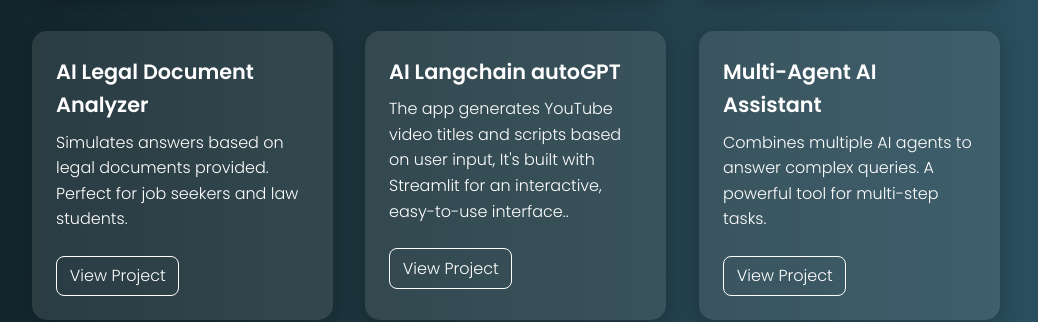
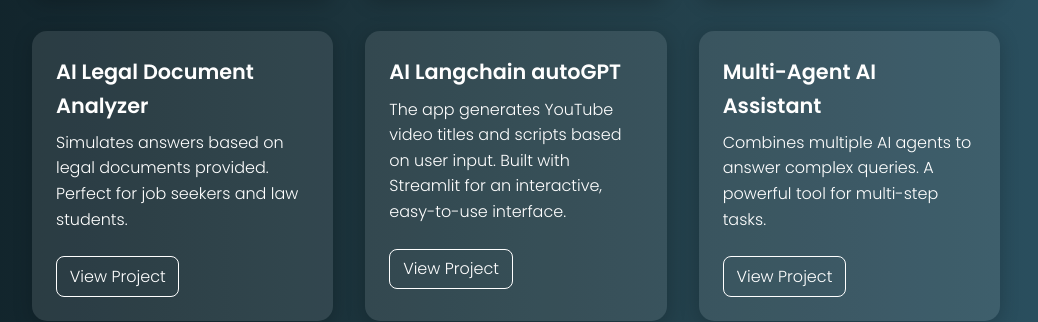
Before and after one commit to Ayesha-te/Ayesha-te.github.io, a plain HTML site: page index.html in a window 1280 px wide. Shown: the part 1247-1569 px from the top of the page, without its empty margins (124-1162 px from the left). Drawn offline with nearby package versions, Linux system fonts and the light colour scheme.

Commit message:
Update index.html

```diff
--- a/index.html
+++ b/index.html
@@ -173,51 +173,61 @@
   <p>Automatically screens and ranks resumes based on job descriptions using OpenAI. Useful for HR and recruiters.</p>
   <a href="https://ai-resume-screener-4guwkuwhezukxr3kfmfzhg.streamlit.app/" target="_blank">View Project</a>
 </div>
+
 <div class="project-card" data-aos="zoom-in">
   <h3>AI Code Review Bot</h3>
   <p>Reviews code and gives suggestions, improvements, and a quality score. Great for developers and code teams.</p>
   <a href="https://ai-code-review-bot-y2sxssxq5epese7wa4hdz2.streamlit.app/" target="_blank">View Project</a>
 </div>
+
 <div class="project-card" data-aos="zoom-in">
   <h3>AI Customer Support Chatbot</h3>
   <p>Smart chatbot that answers customer FAQs and general queries. Helps reduce manual support tasks.</p>
   <a href="https://ai-customer-support-chatbot-zz6ph7hcgshjjhsnjwt3xn.streamlit.app/" target="_blank">View Project</a>
 </div>
+
 <div class="project-card" data-aos="zoom-in">
   <h3>AI Trading Assistant</h3>
   <p>Provides real-time stock market insights and analysis. Useful for traders and finance analysts.</p>
   <a href="https://legaldocanalyzer-jdxrepts3b62mc8wmi7zg4.streamlit.app/" target="_blank">View Project</a>
 </div>
+
 <div class="project-card" data-aos="zoom-in">
   <h3>AI PDF Search Assistant</h3>
   <p>Lets users ask questions from PDFs using LangChain + OpenAI. Saves time reading long documents.</p>
   <a href="https://ai-powered-pdf-search-assistant-mijmxyekxjk3vy2gc34duh.streamlit.app/" target="_blank">View Project</a>
 </div>
+
 <div class="project-card" data-aos="zoom-in">
   <h3>AI Research Assistant</h3>
   <p>Answers research-based queries using Google Search and LLMs. Designed for students and researchers.</p>
   <a href="https://ai-research-assistant-bxpghc3vjtnc7dchtn2sza.streamlit.app/" target="_blank">View Project</a>
 </div>
+
 <div class="project-card" data-aos="zoom-in">
   <h3>AI Legal Document Analyzer</h3>
   <p>Simulates answers based on legal documents provided. Perfect for job seekers and law students.</p>
   <a href="https://legaldocanalyzer-2eqimkptod8qbmppb3hbho.streamlit.app/" target="_blank">View Project</a>
 </div>
+
 <div class="project-card" data-aos="zoom-in">
   <h3>AI Langchain autoGPT</h3>
-        <p>The app generates YouTube video titles and scripts based on user input, It's built with Streamlit for an interactive, easy-to-use interface..</p>
+  <p>The app generates YouTube video titles and scripts based on user input. Built with Streamlit for an interactive, easy-to-use interface.</p>
   <a href="https://langchainautogpt-3ogwsonmuencvwexagdr7x.streamlit.app/" target="_blank">View Project</a>
 </div>
+
 <div class="project-card" data-aos="zoom-in">
   <h3>Multi-Agent AI Assistant</h3>
   <p>Combines multiple AI agents to answer complex queries. A powerful tool for multi-step tasks.</p>
   <a href="https://aiq-asystem-bugtb9xdbb6znvz26v2ufq.streamlit.app/" target="_blank">View Project</a>
 </div>
+
 <div class="project-card" data-aos="zoom-in">
   <h3>Prompt Engineering Playground</h3>
   <p>Test and tweak prompts in real-time to learn prompt engineering. Built using OpenAI API and Streamlit.</p>
   <a href="https://promptplayground-kycfjb4ta7zagdtnfn7nyd.streamlit.app/" target="_blank">View Project</a>
 </div>
+
     </div>
   </section>
 
```
Lines whose indentation alone changed are shown as unchanged.
